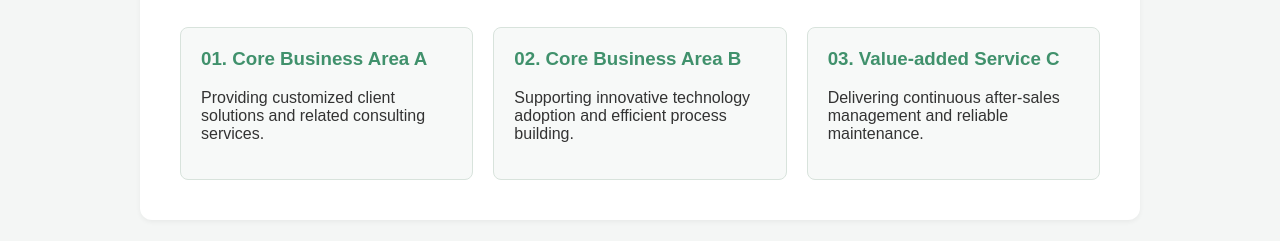
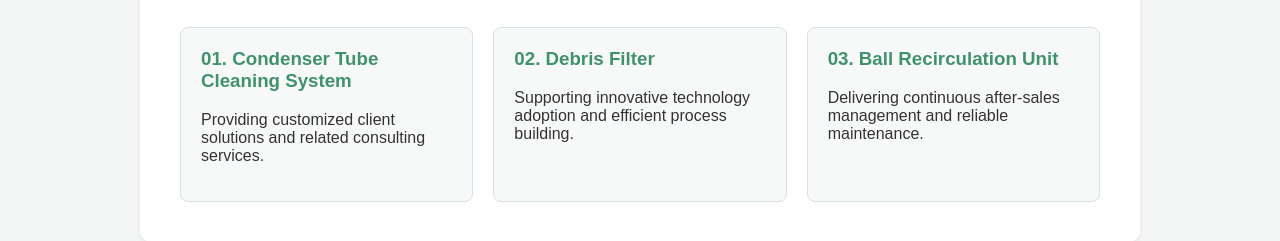
Before and after one commit to ysmae85/company-website, a plain HTML site: page en/business.html in a window 1280 px wide. Shown: the part 227-468 px from the top of the page. Drawn offline with Linux system fonts and the light colour scheme.

Commit message:
Update business.html

```diff
--- a/en/business.html
+++ b/en/business.html
@@ -53,15 +53,15 @@
 
             <div class="business-grid">
                 <div class="business-item">
-                    <h3>01. Core Business Area A</h3>
+                    <h3>01. Condenser Tube Cleaning System</h3>
                     <p>Providing customized client solutions and related consulting services.</p>
                 </div>
                 <div class="business-item">
-                    <h3>02. Core Business Area B</h3>
+                    <h3>02. Debris Filter</h3>
                     <p>Supporting innovative technology adoption and efficient process building.</p>
                 </div>
                 <div class="business-item">
-                    <h3>03. Value-added Service C</h3>
+                    <h3>03. Ball Recirculation Unit</h3>
                     <p>Delivering continuous after-sales management and reliable maintenance.</p>
                 </div>
             </div>
```
